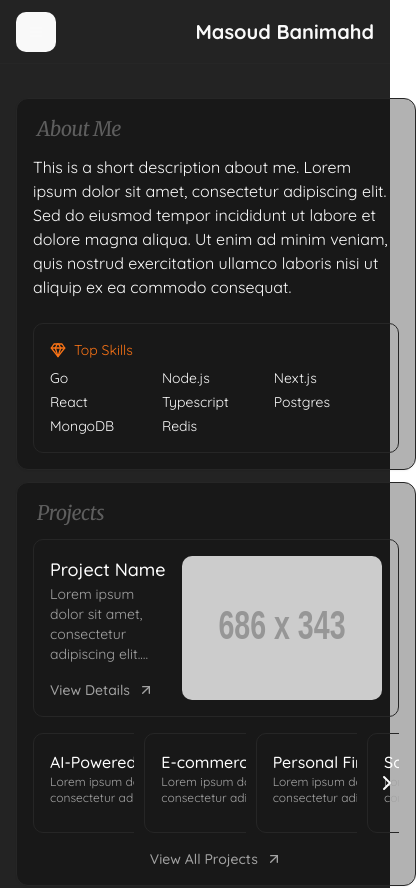
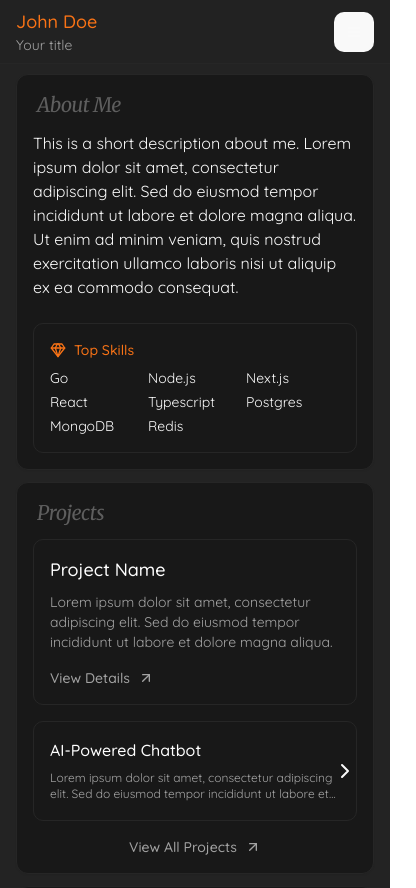
Before and after one commit to dev3mike/jwb, a React (Vite) app: page / in a window 390 px wide. Shown: the top 888 px of the page, 416 px wide, since content can reach past the window. Built offline with nearby package versions, Linux system fonts and the light colour scheme.

Commit message:
mobile responsive fix

```diff
--- a/src/App.tsx
+++ b/src/App.tsx
@@ -1,55 +1,85 @@
 import { MobileNav } from "@/components/mobile-nav";
 import { Sidebar } from "@/components/sidebar";
-import { BrowserRouter as Router, Routes, Route } from "react-router-dom";
+import {
+  BrowserRouter as Router,
+  Routes,
+  Route,
+  Navigate,
+  useLocation,
+  Link,
+} from "react-router-dom";
 import { HomePage } from "@/pages/home";
 import { ContactPage } from "@/pages/contact";
 import { ProjectsPage } from "@/pages/projects";
 import { BlogPage } from "@/pages/blog";
 import "./App.css";
-import { ProjectPage } from "./pages/project_page";
+import { ProjectPage } from "./pages/project-page";
 import { WorkExperiencesPage } from "./pages/work-experiences";
-
-const profile = {
-  name: "Masoud Banimahd",
-  title: "Senior Software Engineer",
-  status: "Building my startup 🚀",
-  location: "Sweden",
-  bio: "I am a software engineer with 10+ years of experience, skilled in all stages of the software development life cycle, including analysis, design, development, testing, and documentation.",
-  links: [
-    "Home",
-    "Blog",
-    "Projects",
-    "Work Experiences",
-    "Download Resume",
-    "Contact",
-  ],
-  socialLinks: [
-    "linkedin",
-    "twitter",
-    "medium",
-    "facebook",
-    "github",
-    "youtube",
-  ],
-};
+import { CustomPage } from "./pages/custom-page";
+import { useData } from "./hooks/useData";
+import { cn } from "./lib/utils";
+import { useMobile } from "./hooks/useMobile";
+import { useEffect } from "react";
 
 export default function Portfolio() {
   return (
     <Router>
+      <PortfolioContents />
+    </Router>
+  );
+}
+
+function PortfolioContents() {
+  const data = useData();
+  const location = useLocation();
+  const isMobile = useMobile();
+
+  const isCustomPage = location.pathname.includes("/pages/");
+  const hideSidebar =
+    isCustomPage &&
+    data.customPages.find(
+      (page) => page.slug === location.pathname.split("/pages/")[1]
+    )?.hide_sidebar;
+
+  useEffect(() => {
+    window.scrollTo(0, 0);
+  }, [location.pathname]);
+
+  return (
     <main className="min-h-screen bg-background transition-colors duration-300">
       {/* Header - Mobile */}
-        <header className="sticky top-0 z-50 flex h-16 items-center justify-between border-b bg-background px-4 md:hidden">
-          <MobileNav {...profile} />
-          <h1 className="text-xl font-bold">{profile.name}</h1>
+      {!hideSidebar && (
+        <header className="sticky top-0 z-50 flex h-16 items-center justify-between border-b bg-background/50 backdrop-blur-sm px-4 md:hidden">
+          <div className="flex flex-col">
+            <h1 className="text-lg font-bold mb-[-1px]">
+              <Link to="/" className="hover:text-orange-500 text-orange-500">
+                {data.profile.name}
+              </Link>
+            </h1>
+            <span className="text-sm text-muted-foreground">
+              {data.profile.title}
+            </span>
+          </div>
+          <MobileNav />
         </header>
+      )}
 
       <div className="p-4 lg:p-8">
-          <div className="mx-auto grid max-w-6xl gap-8 lg:grid-cols-[400px_1fr]">
+        <div
+          className={cn(
+            "mx-auto grid max-w-6xl gap-8 lg:grid-cols-[400px_1fr]",
+            hideSidebar && "lg:grid-cols-[1fr]"
+          )}
+        >
           {/* Sidebar Component */}
+          {!hideSidebar && (
+            <div className="hidden md:block">
               <Sidebar />
+            </div>
+          )}
 
           {/* Main Content */}
-            <div className="pt-6 lg:pt-0">
+          <div className={cn("pt-6 lg:pt-0", isMobile && "pt-0 lg:pt-6")}>
             <Routes>
               <Route path="/" element={<HomePage />} />
               <Route path="/contact" element={<ContactPage />} />
@@ -60,11 +90,12 @@ export default function Portfolio() {
                 path="/work-experiences"
                 element={<WorkExperiencesPage />}
               />
+              <Route path="/pages/:slug" element={<CustomPage />} />
+              <Route path="*" element={<Navigate to="/" />} />
             </Routes>
           </div>
         </div>
       </div>
     </main>
-    </Router>
   );
 }
--- a/src/aggregated-data.ts
+++ b/src/aggregated-data.ts
@@ -5,6 +5,8 @@ import { profile } from "./data/profile";
 import { projects } from "./data/projects";
 import { socialLinks } from "./data/social-links";
 import { workExperiences } from "./data/work-experiences";
+import { customPages } from "./data/custom-pages";
+
 export const data = {
   profile,
   navigation,
@@ -19,4 +21,5 @@ export const data = {
   about: {
     description: profile.about,
   },
+  customPages,
 };
--- a/src/components/mobile-nav.tsx
+++ b/src/components/mobile-nav.tsx
@@ -1,27 +1,19 @@
-import { Button } from "@/components/ui/button"
-import {
-  Sheet,
-  SheetContent,
-  SheetHeader,
-  SheetTitle,
-  SheetTrigger,
-} from "@/components/ui/sheet"
-import { Menu } from 'lucide-react'
-
-interface MobileNavProps {
-  name: string
-  title: string
-  bio: string
-  status: string
-  location: string
-  links: string[]
-  socialLinks: string[]
-}
-
-export function MobileNav({ name, title, bio, status, location, links, socialLinks }: MobileNavProps) {
+import { Button } from "@/components/ui/button";
+import { Sheet, SheetContent, SheetTrigger } from "@/components/ui/sheet";
+import { Menu } from "lucide-react";
+import { Sidebar } from "./sidebar";
+import { useEffect, useState } from "react";
+import { useLocation } from "react-router-dom";
+export function MobileNav() {
+  const [open, setOpen] = useState(false);
+  // close sidebar on route change
+  const location = useLocation();
+  useEffect(() => {
+    setOpen(false);
+  }, [location.pathname]);
 
   return (
-    <Sheet>
+    <Sheet open={open} onOpenChange={setOpen}>
       <SheetTrigger asChild>
         <Button variant="ghost" size="icon" className="md:hidden">
           <Menu className="h-5 w-5" />
@@ -29,55 +21,8 @@ export function MobileNav({ name, title, bio, status, location, links, socialLin
         </Button>
       </SheetTrigger>
       <SheetContent side="left" className="w-[300px] sm:w-[400px]">
-        <SheetHeader>
-          <SheetTitle>
-            <div className="text-center">
-              <div className="relative mx-auto mb-4 h-24 w-24 overflow-hidden rounded-lg">
-                <img
-                  src="/placeholder.svg"
-                  alt="Profile"
-                  className="object-cover"
-                />
-              </div>
-              <h2 className="mb-1 text-xl font-bold">{name}</h2>
-              <p className="text-sm text-muted-foreground">{title}</p>
-              <div className="mt-2 flex items-center justify-center gap-2">
-                <span className="inline-flex items-center rounded-full bg-emerald-100 px-2 py-0.5 text-xs text-emerald-700 dark:bg-emerald-950 dark:text-emerald-300">
-                  {status}
-                </span>
-              </div>
-            </div>
-          </SheetTitle>
-        </SheetHeader>
-        <div className="mt-6 space-y-6">
-          <p className="text-sm text-muted-foreground">{bio}</p>
-
-          <nav className="space-y-2">
-            {links.map((item) => (
-              <a
-                key={item}
-                href="#"
-                className="block rounded-lg px-4 py-2 text-sm text-muted-foreground hover:bg-accent hover:text-accent-foreground"
-              >
-                {item}
-              </a>
-            ))}
-          </nav>
-
-          <div className="flex gap-4">
-            {socialLinks.map((platform) => (
-              <a
-                key={platform}
-                href="#"
-                className="text-muted-foreground hover:text-foreground"
-                aria-label={`Visit ${platform} profile`}
-              >
-                <div className="h-5 w-5 rounded-full bg-accent" />
-              </a>
-            ))}
-          </div>
-        </div>
+        <Sidebar />
       </SheetContent>
     </Sheet>
-  )
+  );
 }
--- a/src/components/sections/blog-section.tsx
+++ b/src/components/sections/blog-section.tsx
@@ -1,9 +1,11 @@
 import { Card, CardContent, CardTitle } from "@/components/ui/card";
 import { SectionMoreButton } from "@/components/section-more-button";
 import { useData } from "@/hooks/useData";
+import { useMobile } from "@/hooks/useMobile";
 
 export function BlogSection() {
   const data = useData();
+  const isMobile = useMobile();
 
   if (!data.blog.show_blog_section_in_homepage) {
     return null;
@@ -37,11 +39,15 @@ export function BlogSection() {
                       <span>{post.date}</span>
                     </div>
                   </div>
-                  <img
-                    src={post.image}
-                    alt={post.title}
-                    className="rounded-md w-[120px] h-[80px] object-cover"
-                  />
+                  {!isMobile && (
+                    <div>
+                      <img
+                        src={post.image}
+                        alt={post.title}
+                        className="rounded-md w-[120px] max-h-[150px]"
+                      />
+                    </div>
+                  )}
                 </div>
               ))}
             </div>
--- a/src/components/sections/projects-section.tsx
+++ b/src/components/sections/projects-section.tsx
@@ -4,9 +4,12 @@ import { Card, CardContent, CardTitle } from "@/components/ui/card";
 import { SectionMoreButton } from "@/components/section-more-button";
 import { Slider } from "@/components/slider";
 import { useData } from "@/hooks/useData";
+import { useMobile } from "@/hooks/useMobile";
+import { cn } from "@/lib/utils";
 
 export function ProjectsSection() {
   const data = useData();
+  const isMobile = useMobile();
 
   if (!data.projects.show_projects_section_in_homepage) {
     return null;
@@ -46,22 +49,29 @@ export function ProjectsSection() {
                     </Link>
                   </div>
                 </div>
-                <img
-                  src={project.image}
-                  alt="Project"
-                  className="rounded-md max-w-[200px]"
-                />
+                {!isMobile && (
+                  <div>
+                    <img
+                      src={project.image}
+                      alt="Project"
+                      className="rounded-md w-[200px] max-h-[180px]"
+                    />
+                  </div>
+                )}
               </div>
             ))}
           </div>
           <Slider
-            perView={3}
+            perView={isMobile ? 1 : 3}
             spacing={10}
             className="h-[100px]"
             items={data.projects.list.map((project, i) => (
               <div
                 key={i}
-                className="border rounded-md p-4 w-[220px] h-[100px]"
+                className={cn(
+                  "border rounded-md p-4 w-[220px] h-[100px]",
+                  isMobile && "w-full"
+                )}
               >
                 <Link
                   to={`/projects/${project.slug}`}
--- a/src/components/sidebar.tsx
+++ b/src/components/sidebar.tsx
@@ -11,7 +11,7 @@ export function Sidebar() {
   const statusTheme = getStatusThemeClassnames(data.profile.status_theme);
 
   return (
-    <div className="hidden md:block">
+    <div>
       <div className="sticky top-8 space-y-2">
         <div className="text-left">
           <BlurFade delay={0.25}>
@@ -27,7 +27,7 @@ export function Sidebar() {
               {data.profile.title}
             </p>
 
-            <div className="mt-2 mb-6 flex items-center gap-4">
+            <div className="mt-2 mb-6 flex flex-wrap items-center gap-4">
               <span
                 className={cn(
                   "px-2 py-1 inline-flex items-center rounded-full text-xs",
--- /dev/null
+++ b/src/hooks/useMobile.ts
@@ -0,0 +1,32 @@
+import { useState, useEffect, useCallback } from "react";
+
+export function useMobile(breakpoint = 768) {
+  const [isMobile, setIsMobile] = useState(window.innerWidth < breakpoint);
+
+  const handleResize = useCallback(() => {
+    const newIsMobile = window.innerWidth < breakpoint;
+    setIsMobile(newIsMobile);
+  }, [breakpoint]);
+
+  useEffect(() => {
+    const debouncedHandleResize = debounce(handleResize, 150);
+    window.addEventListener("resize", debouncedHandleResize);
+    return () => {
+      window.removeEventListener("resize", debouncedHandleResize);
+    };
+  }, [handleResize]);
+
+  return isMobile;
+}
+
+// Utility function for debouncing
+function debounce<T extends (...args: any[]) => any>(
+  func: T,
+  wait: number
+): (...args: Parameters<T>) => void {
+  let timeoutId: NodeJS.Timeout;
+  return (...args: Parameters<T>) => {
+    clearTimeout(timeoutId);
+    timeoutId = setTimeout(() => func(...args), wait);
+  };
+}
--- a/src/index.css
+++ b/src/index.css
@@ -210,3 +210,28 @@ button:focus-visible {
     box-shadow: 0 0 0 0 rgba(24, 164, 24, 0);
   }
 }
+
+
+h1 {
+  font-size: 1.5rem;
+  font-weight: 500;
+  margin-bottom: 1rem;
+}
+
+h2 {
+  font-size: 1.25rem;
+  font-weight: 500;
+  margin-bottom: 0.5rem;
+}
+
+h3 {
+  font-size: 1rem;
+  font-weight: 500;
+  margin-bottom: 0.5rem;
+}
+
+h4 {
+  font-size: 0.875rem;
+  font-weight: 500;
+  margin-bottom: 0.5rem;
+}
--- a/src/pages/project_page.tsx
+++ b/src/pages/project-page.tsx
@@ -3,10 +3,13 @@ import { Card, CardContent, CardTitle } from "@/components/ui/card";
 import BlurFade from "@/components/ui/blur-fade";
 import { useData } from "@/hooks/useData";
 import { ArrowLeft, ArrowUpRight } from "lucide-react";
+import { useMobile } from "@/hooks/useMobile";
+import { cn } from "@/lib/utils";
 
 export function ProjectPage() {
   const { slug } = useParams();
   const data = useData();
+  const isMobile = useMobile();
   const allProjects = [...data.projects.featured, ...data.projects.list];
   const project = allProjects.find((p) => p.slug === slug);
 
@@ -39,17 +42,24 @@ export function ProjectPage() {
             ))}
           </div>
           {project.image && (
-            <img
-              src={project.image}
-              alt={project.name}
-              className="rounded-lg aspect-ratio"
-            />
+            <div>
+              <img
+                src={project.image}
+                alt={project.name}
+                className="rounded-lg w-full"
+              />
+            </div>
           )}
 
           <div className="space-y-4">
             <div dangerouslySetInnerHTML={{ __html: project.description }} />
 
-            <div className="flex flex-wrap gap-8 text-sm">
+            <div
+              className={cn(
+                "flex flex-wrap gap-8 text-sm",
+                isMobile && "flex-col gap-0"
+              )}
+            >
               {project.link_url && (
                 <a
                   href={project.link_url}
--- a/src/pages/projects.tsx
+++ b/src/pages/projects.tsx
@@ -5,11 +5,13 @@ import { ArrowUpRight, ChevronLeft, ChevronRight } from "lucide-react";
 import { useData } from "@/hooks/useData";
 import { Link } from "react-router-dom";
 import { Button } from "@/components/ui/button";
+import { useMobile } from "@/hooks/useMobile";
 
 const PROJECTS_PER_PAGE = 5;
 
 export function ProjectsPage() {
   const data = useData();
+  const isMobile = useMobile();
   const allProjects = [...data.projects.featured, ...data.projects.list];
   const [currentPage, setCurrentPage] = useState(1);
 
@@ -46,7 +48,7 @@ export function ProjectsPage() {
                   </div>
                 </div>
               </div>
-              {project.image && (
+              {project.image && !isMobile && (
                 <img
                   src={project.image}
                   alt={project.name}
```
Lines whose indentation alone changed are shown as unchanged.
